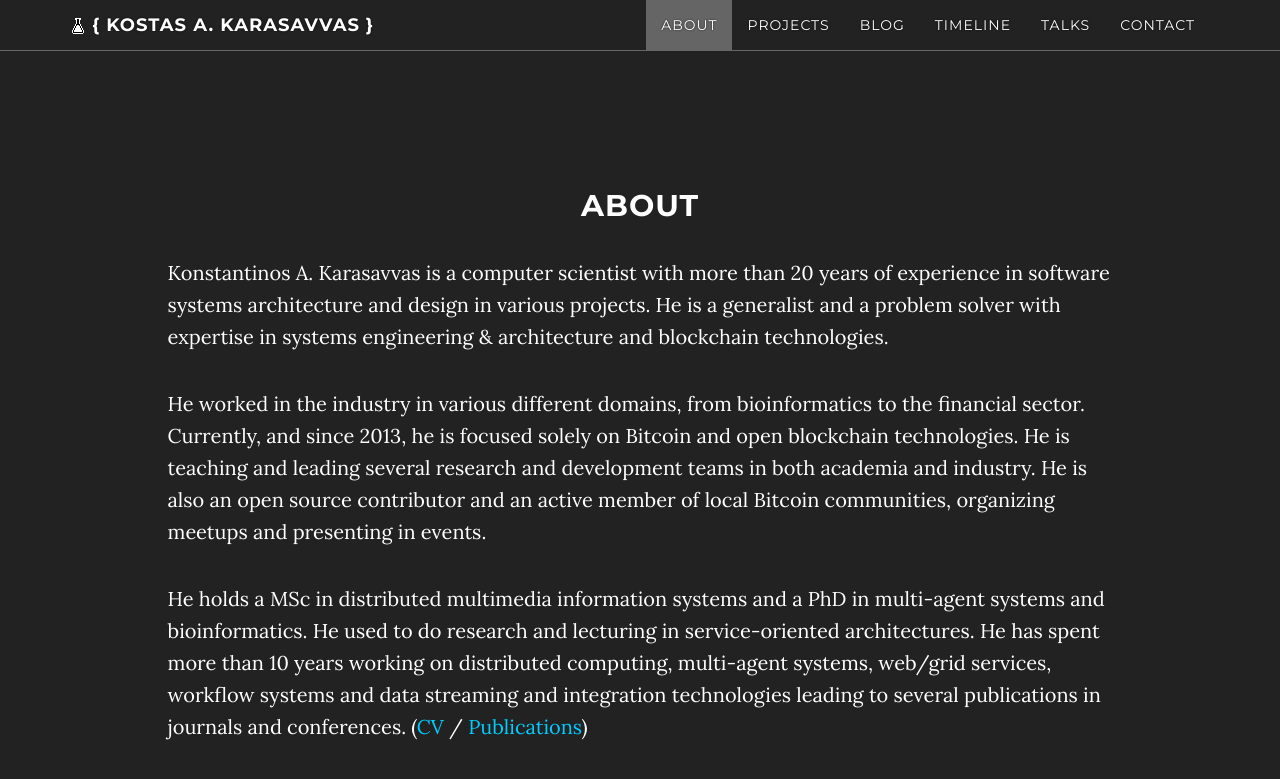
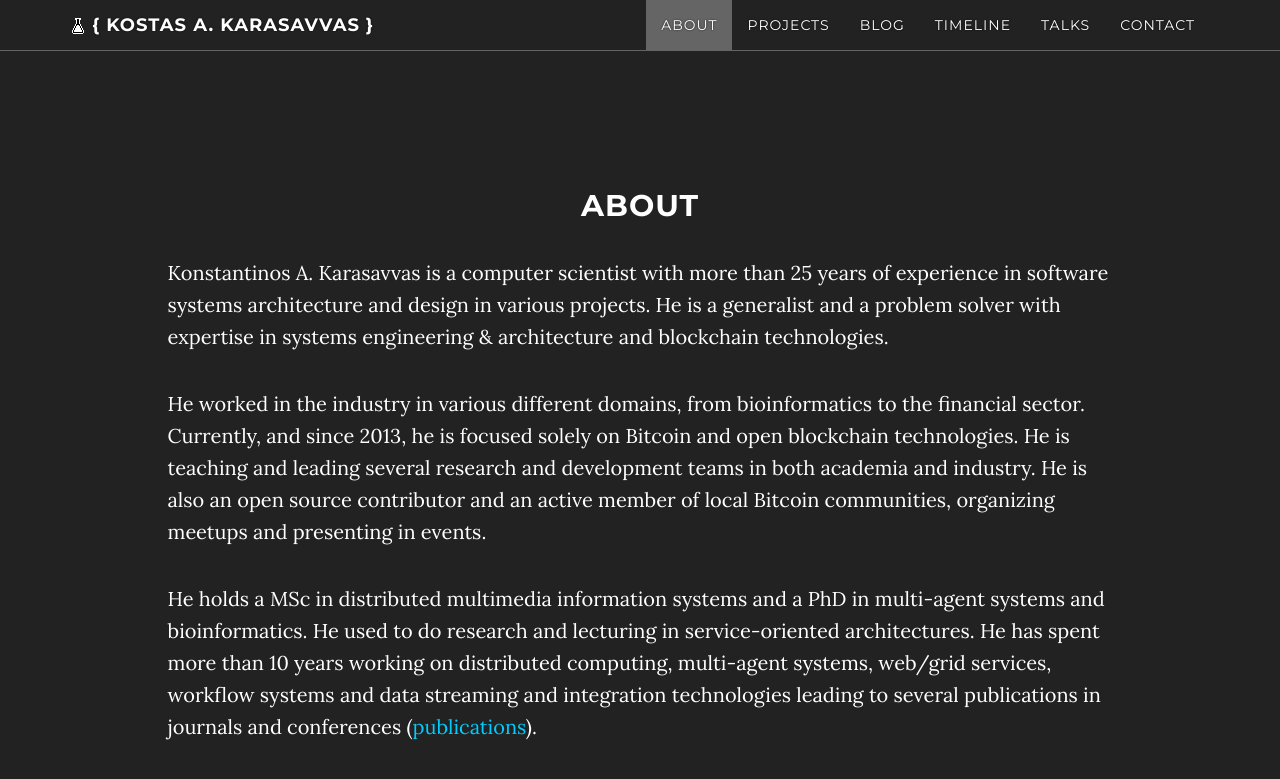
Before and after one commit to karask/karask.github.io, a Jekyll site: the page built from index.html, in a window 1280 px wide and 900 px high, scrolled down 961 px. Shown: the top 779 px of the window. Built offline with Jekyll 4.4.1, drawn with Linux system fonts in a browser that asks for light colours; nearby versions of some CDN libraries.

Commit message:
removed CV link from about section

```diff
--- a/about.html
+++ b/about.html
@@ -5,11 +5,11 @@ title: About
 ---
 <h2 style="text-align: center;" markdown="1">About</h2>
 
-Konstantinos A. Karasavvas is a computer scientist with more than 20 years of experience in software systems architecture and design in various projects. He is a generalist and a problem solver with expertise in systems engineering & architecture and blockchain technologies.
+Konstantinos A. Karasavvas is a computer scientist with more than 25 years of experience in software systems architecture and design in various projects. He is a generalist and a problem solver with expertise in systems engineering & architecture and blockchain technologies.
 
 He worked in the industry in various different domains, from bioinformatics to the financial sector. Currently, and since 2013, he is focused solely on Bitcoin and open blockchain technologies. He is teaching and leading several research and development teams in both academia and industry. He is also an open source contributor and an active member of local Bitcoin communities, organizing meetups and presenting in events.
 
-He holds a MSc in distributed multimedia information systems and a PhD in multi-agent systems and bioinformatics. He used to do research and lecturing in service-oriented architectures. He has spent more than 10 years working on distributed computing, multi-agent systems, web/grid services, workflow systems and data streaming and integration technologies leading to several publications in journals and conferences. ([CV](/assets/KarasavvasCV.pdf) / [Publications](/assets/publications.pdf))
+He holds a MSc in distributed multimedia information systems and a PhD in multi-agent systems and bioinformatics. He used to do research and lecturing in service-oriented architectures. He has spent more than 10 years working on distributed computing, multi-agent systems, web/grid services, workflow systems and data streaming and integration technologies leading to several publications in journals and conferences ([publications](/assets/publications.pdf)).
 
 
 
```
